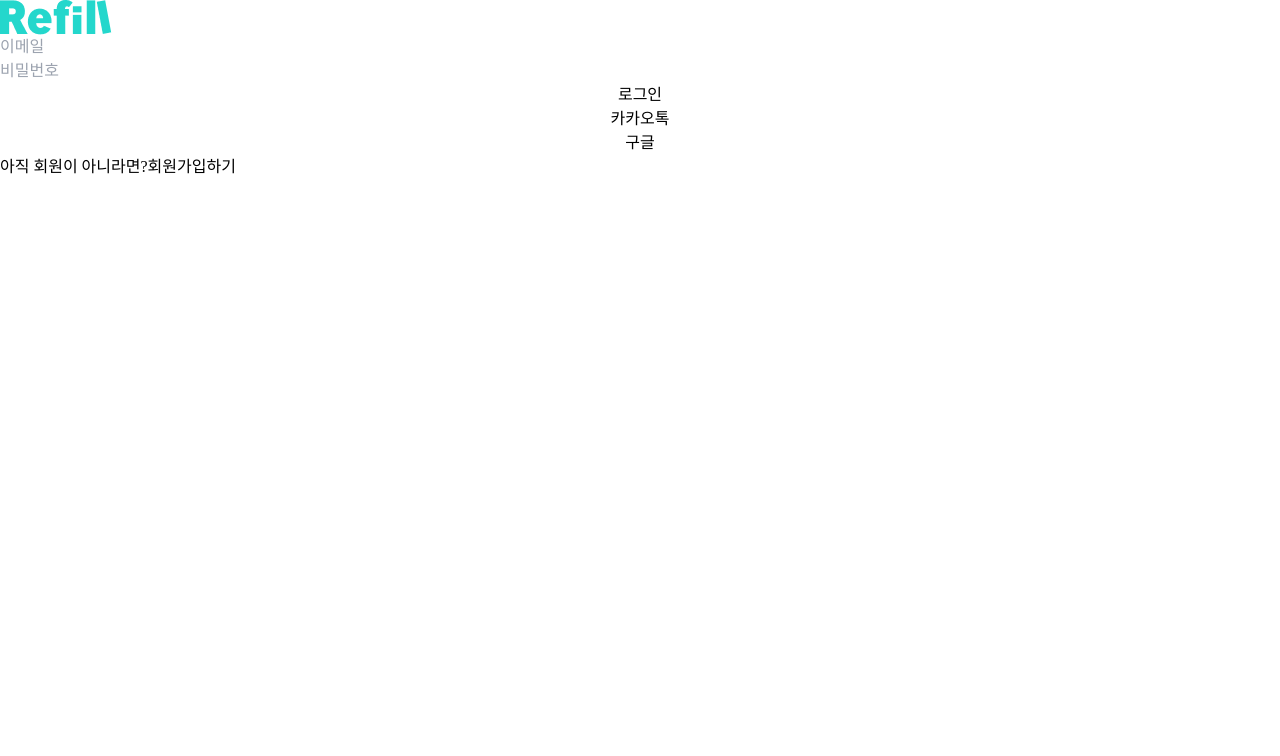
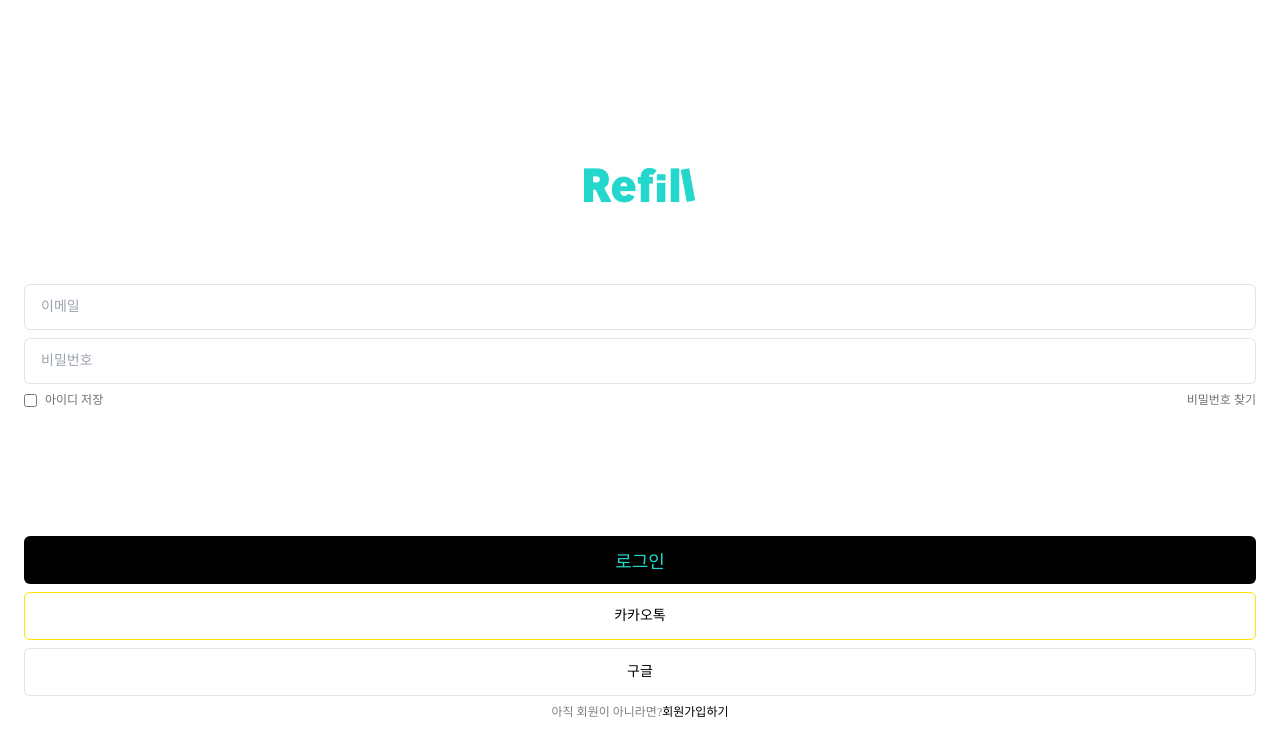
Before and after one commit to Endless-Creation-32nd/refill-front, a Next.js app: page /login in a window 1280 px wide. Shown: the top 756 px of the page. Built offline with nearby package versions, Linux system fonts and the light colour scheme.

Commit message:
#1 [Feat]: 회원가입, 로그인 기능 구현

```diff
--- a/components/signup-layout.tsx
+++ b/components/signup-layout.tsx
@@ -28,7 +28,7 @@
       <SignupFormContext.Provider value={{ form, setForm }}>
         <SignupHeader middleChild={middleChild} />
         <main className='bg-gray-200'>
-          <div className='mx-auto my-0 min-h-screen bg-white pt-16 shadow-lg md:w-3/4 lg:w-[768px]'>
+          <div className='relative mx-auto my-0 h-[1px] min-h-screen bg-white pt-16 shadow-lg md:w-3/4 lg:w-[768px]'>
             {children}
           </div>
         </main>
--- a/pages/login.tsx
+++ b/pages/login.tsx
@@ -1,12 +1,98 @@
+import axios from 'axios';
 import { NextPage } from 'next';
 import Image from 'next/image';
 import Link from 'next/link';
-import Layout from '../components/layout';
+import { useRouter } from 'next/router';
+import { ChangeEvent, FormEvent, useState } from 'react';
+import { errorTypes } from '../utils';
 
 const Login: NextPage = () => {
+  const initialState = {
+    email: '',
+    password: '',
+  };
+  const [form, setForm] = useState(initialState);
+  const [isValidEmail, setIsValidEmail] = useState(false);
+  const [isValidPassword, setIsValidPassword] = useState(true);
+  const router = useRouter();
+
+  const onChange = (e: ChangeEvent<HTMLInputElement>) => {
+    const { name, value } = e.target;
+    setForm((prev) => ({
+      ...prev,
+      [name]: value,
+    }));
+  };
+
+  const onChangeEmail = (e: ChangeEvent<HTMLInputElement>) => {
+    const { value } = e.target;
+
+    onChange(e);
+
+    if (!value.match(/^([a-z0-9_\.-]+)@([\da-z\.-]+)\.([a-z\.]{2,6})$/)) {
+      setIsValidEmail(false);
+      return;
+    }
+    setIsValidEmail(true);
+  };
+  const onChangePassWord = (e: ChangeEvent<HTMLInputElement>) => {
+    const { value } = e.target;
+
+    onChange(e);
+
+    if (!value.match(/^[a-zA-Z0-9]{8,}$/)) {
+      setIsValidPassword(false);
+      return;
+    }
+    setIsValidPassword(true);
+  };
+  const onSubmit = (e: FormEvent<HTMLButtonElement>) => {
+    e.preventDefault();
+    const { email, password } = form;
+    if (!email || !email.trim() || !password || !password.trim()) {
+      alert('빈칸을 모두 입력해주세요.');
+      return;
+    }
+    if (!isValidEmail) {
+      alert('이메일 형식을 확인해주세요.(example@domain.com)');
+      return;
+    }
+    if (!isValidPassword) {
+      alert('비밀번호 형식을 확인해주세요.\n(8글자 이상 대소문자, 숫자 포함)');
+      return;
+    }
+
+    axios
+      .post('/api/auth/login', { email, password })
+      .then((response) => {
+        const {
+          data: { data },
+        } = response;
+        console.log(response);
+        if (response.status === 200) {
+          localStorage.setItem('accessToken', data.accessToken);
+          router.replace('/');
+        }
+      })
+      .catch((error) => {
+        const {
+          data: { errorType },
+        } = error.response;
+        if (errorType === errorTypes.NOT_FOUND_RESOURCE) {
+          alert('해당 사용자를 찾을 수 없습니다. 다시 시도해보세요.');
+        } else if (errorType === errorTypes.NOT_MATCH_PASSWORD) {
+          alert('비밀번호가 일치하지 않습니다. 다시 입력해주세요.');
+          setForm((prev) => ({
+            ...prev,
+            password: '',
+          }));
+        }
+      });
+  };
+
   return (
-    <div className='h-full'>
-      <div className='relative z-10 h-[35px] w-[112px]'>
+    <div className='flex h-full w-full flex-col items-center p-6'>
+      <div className='relative z-10 mt-36 mb-[81px] h-[35px] w-[112px]'>
         <Image
           src='/images/logo_mint.png'
           alt='logo'
@@ -14,24 +100,63 @@
           objectFit='cover'
         />
       </div>
-      <form>
-        <div>
-          <input name='email' type='email' placeholder='이메일' />
-        </div>
-        <div>
-          <input name='password' type='password' placeholder='비밀번호' />
+      <form className='mb-32 flex w-full flex-col gap-2'>
+        <input
+          id='email'
+          type='email'
+          name='email'
+          required
+          value={form.email}
+          onChange={onChangeEmail}
+          placeholder='이메일'
+          className='w-full rounded-md border border-light-gray px-4 py-3 text-sm'
+        />
+        <input
+          id='password'
+          type='password'
+          name='password'
+          required
+          value={form.password}
+          onChange={onChangePassWord}
+          placeholder='비밀번호'
+          className='w-full rounded-md border border-light-gray px-4 py-3 text-sm'
+        />
+        <div className='flex w-full justify-between'>
+          <label className='flex items-center'>
+            <input type='checkbox' />
+            <span className='ml-2 text-xs text-[#707070]'>아이디 저장</span>
+          </label>
+          <button type='button' className='text-xs text-[#707070]'>
+            비밀번호 찾기
+          </button>
         </div>
       </form>
-      <div className='flex flex-col'>
-        <button>로그인</button>
-        <button>카카오톡</button>
-        <button>구글</button>
-      </div>
-      <div>
-        아직 회원이 아니라면?
-        <Link href='/signup'>
-          <a>회원가입하기</a>
-        </Link>
+      <div className='flex w-full flex-col items-center gap-2'>
+        <button
+          type='submit'
+          onClick={onSubmit}
+          className='h-12 w-full rounded-md bg-black py-3 text-lg text-mint-main'
+        >
+          로그인
+        </button>
+        <button
+          type='button'
+          className='h-12 w-full rounded-md border border-[#FFE600] text-sm'
+        >
+          카카오톡
+        </button>
+        <button
+          type='button'
+          className='h-12 w-full rounded-md border border-light-gray text-sm'
+        >
+          구글
+        </button>
+        <div className='text-xs'>
+          <span className='opacity-50'>아직 회원이 아니라면?</span>
+          <Link href='/signup'>
+            <a className='undeline'>회원가입하기</a>
+          </Link>
+        </div>
       </div>
     </div>
   );
--- a/pages/signup.tsx
+++ b/pages/signup.tsx
@@ -14,7 +14,7 @@
   const { form, setForm } = context;
   const [isDuplicatedNickname, setIsDuplicatedNickname] = useState(false);
   const [isDuplicatedEmail, setIsDuplicatedEmail] = useState(false);
-  const [isValidEmail, setIsValideEmail] = useState(false);
+  const [isValidEmail, setIsValidEmail] = useState(false);
   const [isValidNickname, setValidNickname] = useState(false);
   const [isSamePassword, setIsSamePassword] = useState(true);
   const [isValidPassword, setIsValidPassword] = useState(true);
@@ -35,10 +35,10 @@
     onChange(e);
 
     if (!value.match(/^([a-z0-9_\.-]+)@([\da-z\.-]+)\.([a-z\.]{2,6})$/)) {
-      setIsValideEmail(false);
+      setIsValidEmail(false);
       return;
     }
-    setIsValideEmail(true);
+    setIsValidEmail(true);
   };
   const onChangeNickname = (e: ChangeEvent<HTMLInputElement>) => {
     const { value } = e.target;
@@ -120,6 +120,9 @@
       return;
     }
 
+    setIsDuplicatedEmail(false);
+    setIsDuplicatedNickname(false);
+
     axios
       .get(
         encodeURI(
@@ -156,7 +159,7 @@
             value={form.email}
             onChange={onChangeEmail}
             placeholder='이메일을 입력해 주세요.'
-            className='rounded-md border border-light-gray p-4'
+            className='rounded-md border border-light-gray px-4 py-3 text-sm'
           />
           <p className='mt-2 h-6 text-xs text-warning'>
             {isDuplicatedEmail && '이미 사용중인 이메일입니다.'}
@@ -172,7 +175,7 @@
             value={form.password}
             onChange={onChangePassWord}
             placeholder='비밀번호를 입력해 주세요.'
-            className='mb-4 rounded-md border border-light-gray p-4'
+            className='rounded-md border border-light-gray px-4 py-3 text-sm'
           />
           <input
             id='passwordConfirm'
@@ -182,7 +185,7 @@
             value={form.passwordConfirm}
             onChange={onChangePasswordConfirm}
             placeholder='비밀번호를 확인해 주세요.'
-            className='rounded-md border border-light-gray p-4'
+            className='mt-2 rounded-md border border-light-gray px-4 py-3 text-sm'
           />
           <p className='mt-2 h-6 text-xs text-warning'>
             {!isSamePassword && '비밀번호가 일치하지 않습니다.'}
@@ -198,7 +201,7 @@
             value={form.nickname}
             onChange={onChangeNickname}
             placeholder='최소 2글자에서 8글자로 입력해주세요.'
-            className='rounded-md border border-light-gray p-4'
+            className='rounded-md border border-light-gray px-4 py-3 text-sm'
           />
           <p className='mt-2 h-6 text-xs'>
             <span className='text-mint-main'>
@@ -211,13 +214,15 @@
             </span>
           </p>
         </label>
+        <div className='flex flex-1 items-end'>
           <button
             type='submit'
             onClick={onClickNextStep}
-          className='w-full rounded-md bg-black py-4 text-lg text-mint-main'
+            className='h-12 w-full rounded-md bg-black py-3 text-lg text-mint-main'
           >
             다음 단계
           </button>
+        </div>
       </form>
     </>
   );
```
Also changed, not shown: pages/keyword.tsx (+65 -12 lines). Lines whose indentation alone changed are shown as unchanged.
